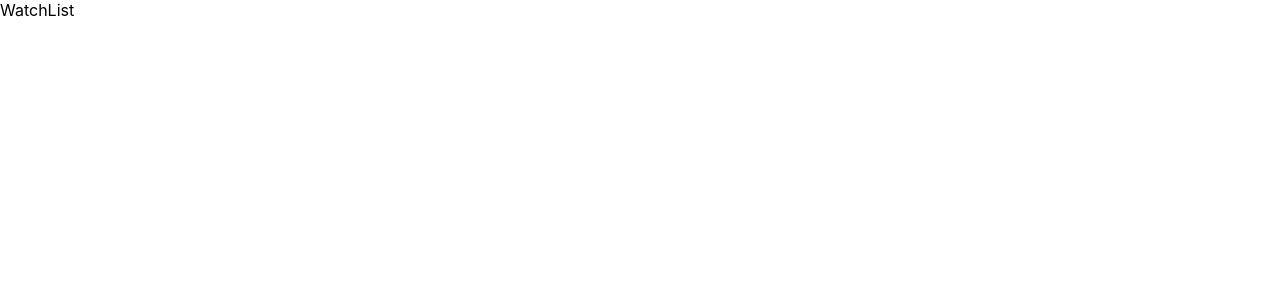
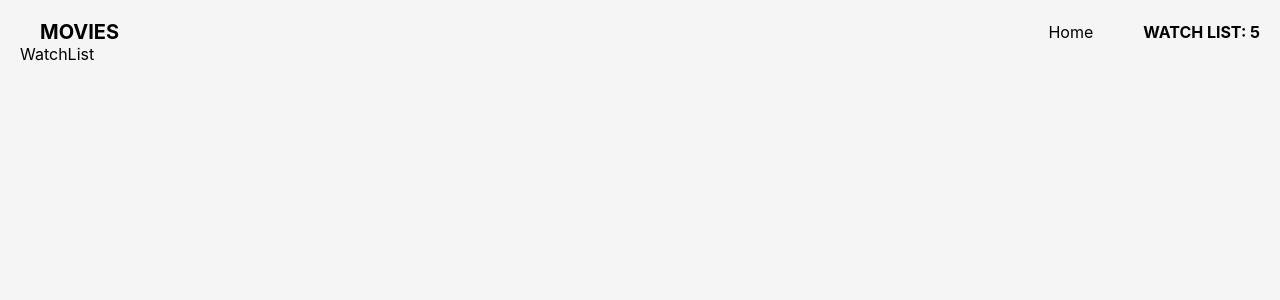
Before and after one commit to himanshu-404/movie_frontend, a React (Create React App) app: page /watchlist in a window 1280 px wide. Shown: the top 300 px of the page. Built offline with nearby package versions, Linux system fonts and the light colour scheme.

Commit message:
create slice and actions for movie and movieDetails

```diff
--- a/package.json
+++ b/package.json
@@ -11,6 +11,7 @@
     "@types/node": "^16.18.51",
     "@types/react": "^18.2.21",
     "@types/react-dom": "^18.2.7",
+    "axios": "^1.5.0",
     "react": "^18.2.0",
     "react-dom": "^18.2.0",
     "react-redux": "^8.1.2",
--- /dev/null
+++ b/src/Actions/movies.ts
@@ -0,0 +1,16 @@
+import { setError, setLoading, setMovies } from "../store/movieSlice";
+import axios from "axios";
+
+export function fetchMovies(id: String) {
+  return async function fetchMoviesThunk(dispatch: any, getState: any) {
+    dispatch(setLoading(true));
+    try {
+      const { data } = await axios.get(
+        `${process.env.REACT_APP_BACKEND_URL}/movie?page=${id}`
+      );
+      dispatch(setMovies(data.data));
+    } catch (err: any) {
+      dispatch(setError(err.message));
+    }
+  };
+}
--- a/src/App.tsx
+++ b/src/App.tsx
@@ -5,12 +5,14 @@ import { BrowserRouter, Routes, Route } from "react-router-dom";
 import Home from "./Pages/Home";
 import WatchList from "./Pages/WatchList";
 import MovieDetails from "./Pages/MovieDetails";
+import Navbar from "./components/Navbar";
 
 function App() {
   return (
-    <div className="App">
+    <>
       <Provider store={store}>
         <BrowserRouter>
+          <Navbar />
           <Routes>
             <Route path="/" element={<Home />} />
             <Route path="/watchlist" element={<WatchList />} />
@@ -18,7 +20,7 @@ function App() {
           </Routes>
         </BrowserRouter>
       </Provider>
-    </div>
+    </>
   );
 }
 
--- a/src/Pages/Home.tsx
+++ b/src/Pages/Home.tsx
@@ -1,9 +1,21 @@
-import React from "react";
+import React, { useEffect } from "react";
+import { useAppSelector, useAppDispatch } from "../store/hooks";
+import { fetchMovies } from "../Actions/movies";
 
 const Home = () => {
+  const { data, loading, error } = useAppSelector((state) => state.movies);
+  const dispatch = useAppDispatch();
+
+  useEffect(() => {
+    dispatch(fetchMovies("1"));
+  }, [dispatch]);
+
+  console.log(data);
   return (
     <div>
-      <h1>home</h1>
+      {loading && <div>Loading...</div>}
+
+      {error && <div>{error}</div>}
     </div>
   );
 };
--- /dev/null
+++ b/src/components/Navbar.tsx
@@ -0,0 +1,22 @@
+import React from "react";
+import { Link } from "react-router-dom";
+import style from "./navbar.module.css";
+
+const Navbar = () => {
+  // const items = useSelector((state) => state.cart);
+  return (
+    <div className={style.navbar}>
+      <span className={style.logo}>MOVIES</span>
+      <div>
+        <Link className={style.navlink} to="/">
+          Home
+        </Link>
+        <Link className={style.navlink} to="/watchlist">
+          <span className={style.cartCount}>Watch list: {5}</span>
+        </Link>
+      </div>
+    </div>
+  );
+};
+
+export default Navbar;
--- /dev/null
+++ b/src/components/navbar.module.css
@@ -0,0 +1,24 @@
+.navbar {
+  display: flex;
+  align-items: center;
+  justify-content: space-between;
+}
+
+.navlink {
+  text-decoration: none;
+  color: black;
+  margin-left: 20px;
+}
+
+.cartCount {
+  font-weight: bold;
+  text-transform: uppercase;
+  margin-left: 30px;
+}
+
+.logo {
+  margin-left: 20px;
+  font-weight: bold;
+  font-size: 20px;
+  text-transform: uppercase;
+}
--- a/src/index.css
+++ b/src/index.css
@@ -1,13 +1,10 @@
 body {
   margin: 0;
-  font-family: -apple-system, BlinkMacSystemFont, 'Segoe UI', 'Roboto', 'Oxygen',
-    'Ubuntu', 'Cantarell', 'Fira Sans', 'Droid Sans', 'Helvetica Neue',
+  font-family: -apple-system, BlinkMacSystemFont, "Segoe UI", "Roboto", "Oxygen",
+    "Ubuntu", "Cantarell", "Fira Sans", "Droid Sans", "Helvetica Neue",
     sans-serif;
   -webkit-font-smoothing: antialiased;
   -moz-osx-font-smoothing: grayscale;
+  padding: 20px;
+  background: whitesmoke;
 }
-
-code {
-  font-family: source-code-pro, Menlo, Monaco, Consolas, 'Courier New',
-    monospace;
-}
--- /dev/null
+++ b/src/store/hooks.ts
@@ -0,0 +1,5 @@
+import { TypedUseSelectorHook, useDispatch, useSelector } from "react-redux";
+import type { RootState, AppDispatch } from "./store";
+
+export const useAppDispatch = () => useDispatch<AppDispatch>();
+export const useAppSelector: TypedUseSelectorHook<RootState> = useSelector;
--- /dev/null
+++ b/src/store/movieDetailsSlice.ts
@@ -0,0 +1,37 @@
+const { createSlice } = require("@reduxjs/toolkit");
+
+const movieDetaisSlice = createSlice({
+  name: "movieDetails",
+  initialState: {
+    data: {},
+    loading: false,
+    error: null,
+  },
+
+  reducers: {
+    setMovieDetails(
+      state: { data: object; loading: boolean; error: String | null },
+      action: { payload: object }
+    ) {
+      state.data = action.payload;
+      state.loading = false;
+      state.error = null;
+    },
+    setLoading(state: { loading: boolean }, action: { payload: boolean }) {
+      state.loading = action.payload;
+    },
+    setError(
+      state: { error: String | null; data: any; loading: Boolean },
+      action: { payload: String }
+    ) {
+      state.error = action.payload;
+      state.loading = false;
+      state.data = {};
+    },
+  },
+});
+
+export const { setMovieDetails, setLoading, setError } =
+  movieDetaisSlice.actions;
+
+export default movieDetaisSlice.reducer;
--- /dev/null
+++ b/src/store/movieSlice.ts
@@ -0,0 +1,37 @@
+// movieSlice.ts
+import { createSlice, PayloadAction } from "@reduxjs/toolkit";
+
+export interface MovieState {
+  loading: boolean;
+  data: any[];
+  error: string | null;
+}
+
+const initialState: MovieState = {
+  loading: false,
+  data: [],
+  error: null,
+};
+
+const movieSlice = createSlice({
+  name: "movies",
+  initialState,
+  reducers: {
+    setLoading: (state, action: PayloadAction<boolean>) => {
+      state.loading = action.payload;
+    },
+    setMovies: (state, action: PayloadAction<any[]>) => {
+      state.data = action.payload;
+      state.loading = false;
+      state.error = null;
+    },
+    setError: (state, action: PayloadAction<string | null>) => {
+      state.error = action.payload;
+      state.loading = false;
+      state.data = [];
+    },
+  },
+});
+
+export const { setLoading, setMovies, setError } = movieSlice.actions;
+export default movieSlice.reducer;
--- a/src/store/store.ts
+++ b/src/store/store.ts
@@ -1,7 +1,15 @@
 import { configureStore } from "@reduxjs/toolkit";
+import moviesReducer from "./movieSlice";
+import movieDetailsReducer from "./movieDetailsSlice";
 
 const store = configureStore({
-  reducer: {},
+  reducer: {
+    movies: moviesReducer,
+    movieDetails: movieDetailsReducer,
+  },
 });
 
 export default store;
+
+export type RootState = ReturnType<typeof store.getState>;
+export type AppDispatch = typeof store.dispatch;
```
Also changed, not shown: src/Actions/movieDetails.ts (added, +20 -0 lines), 2 other files (tests, documents, lock files or other folders).
